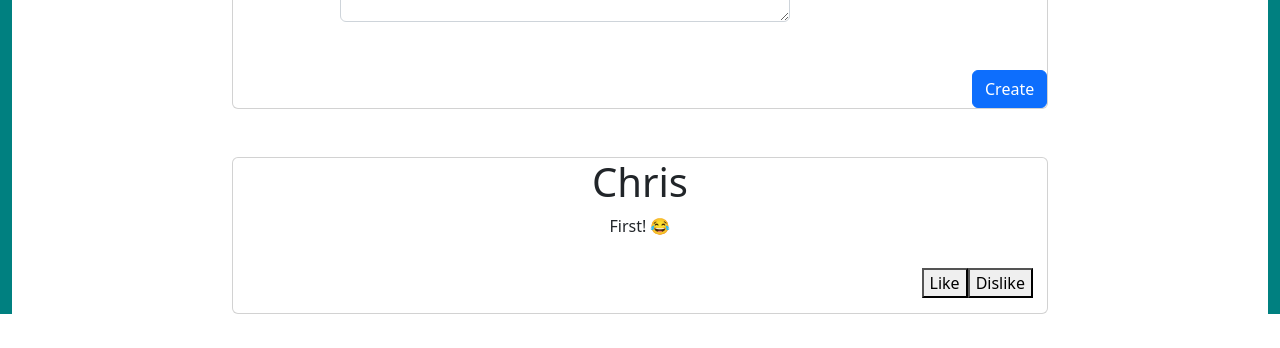
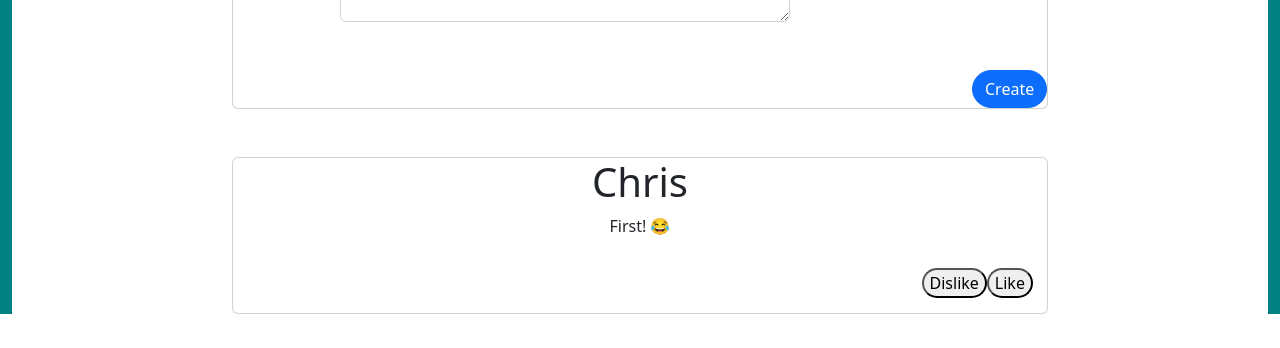
Before and after one commit to chrisbelles/social-feed, a React (Create React App) app: page / in a window 1280 px wide. Shown: the part 351-699 px from the top of the page. Built offline with nearby package versions, Linux system fonts and the light colour scheme.

Commit message:
Got all buttons to the point that I like

```diff
--- a/src/components/AddName.jsx
+++ b/src/components/AddName.jsx
@@ -41,7 +41,7 @@ const AddName = (props) => {
                 <label className="text-muted" style={styles.label}>Post</label>
                 <textarea rows="5" cols="80" type='comment' className="form-control" style={styles.postInput}value={comment}onChange={(event) => setComment(event.target.value)}/>
             </div>
-            <button type='submit' className="btn btn-primary" style={{'marginTop': '1em',float: "right"}}>Create</button>
+            <button type='submit' className="btn btn-primary" style={{'marginTop':'1em',float:"right",'border-radius': '20px'}}>Create</button>
         </form>
 
      );
--- a/src/components/CustomLike/CustomLike.css
+++ b/src/components/CustomLike/CustomLike.css
@@ -10,6 +10,7 @@ button:hover {
 
 .active-like {
     background-color: green;
+    border-radius: 20px;
 }
 
 .inactive-like {
@@ -18,6 +19,7 @@ button:hover {
 
 .active-dislike {
   background-color: red;
+  border-radius: 20px;
 }
 
 .inactive-dislike {
@@ -28,4 +30,5 @@ button:hover {
   text-align: center;
   overflow: hidden;
   cursor: pointer;
+  border-radius: 20px;
 }
--- a/src/components/CustomLike/CustomLike.jsx
+++ b/src/components/CustomLike/CustomLike.jsx
@@ -2,35 +2,35 @@ import React, {useState} from 'react'
 import './CustomLike.css'
 
 function CustomLike(){
-    const [likeactive,setlikeactive] = useState(false)
-    const [dislikeactive,setdislikeactive] = useState(false)
+    const [like,setlike] = useState(false)
+    const [dislike,setdislike] = useState(false)
 
     function likef(){
-        if(likeactive){
-            setlikeactive(false)
+        if(like){
+            setlike(false)
         }else{
-            setlikeactive(true)
-            if(dislikeactive){
-                setdislikeactive(false)
+            setlike(true)
+            if(dislike){
+                setdislike(false)
             }
         }
     }
 
     function dislikef(){
-        if(dislikeactive){
-            setdislikeactive(false)
+        if(dislike){
+            setdislike(false)
         }else{
-            setdislikeactive(true)
-            if(likeactive){
-                setlikeactive(false)
+            setdislike(true)
+            if(like){
+                setlike(false)
             }
         }
     }
 
     return(
         <div className='CustomLike'>
-        <button onClick={likef} className={[likeactive? 'active-like': 'button']}> Like </button>
-        <button onClick={dislikef} className={[dislikeactive? 'active-dislike': 'button']}> Dislike </button>
+        <button onClick={dislikef} className={[dislike? 'active-dislike': 'button']}> Dislike </button>
+        <button onClick={likef} className={[like? 'active-like': 'button']}> Like </button>
         </div>
     );
 }
--- a/src/components/ThumbsUpOrDown/ThumbsUpOrDown.js
+++ /dev/null
@@ -1,5 +0,0 @@
-$('.like, .dislike').on('click', function() {
-    event.preventDefault();
-    $('.active').removeClass('active');
-    $(this).addClass('active');
-});
```
Also changed, not shown: src/components/CustomDislike/CustomDislike.jsx (+19 -19 lines), src/components/ThumbsUpOrDown/ThumbsUpOrDown.css (deleted, +0 -25 lines), src/components/ThumbsUpOrDown/ThumbsUpOrDown.html (deleted, +0 -12 lines).
